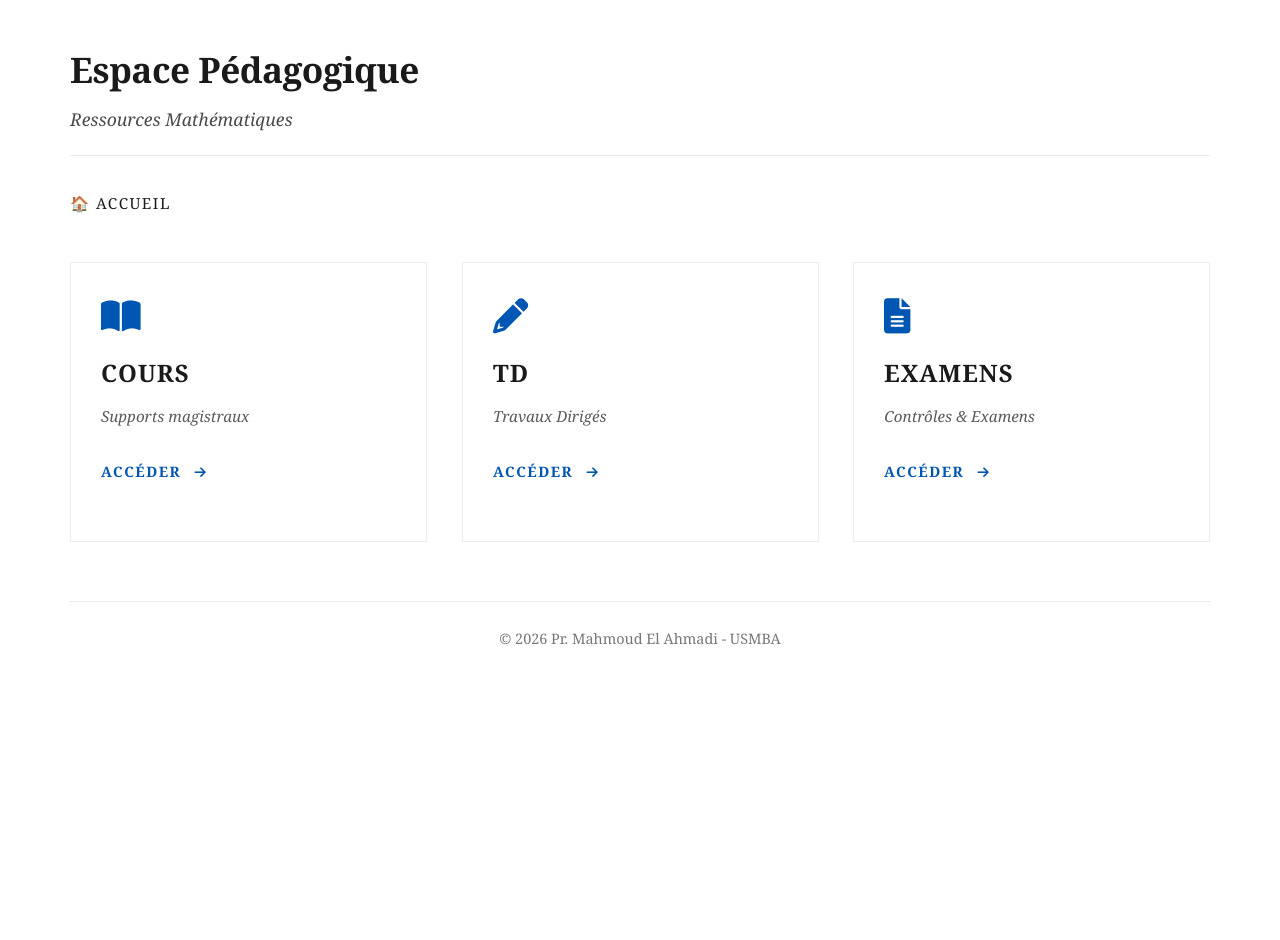
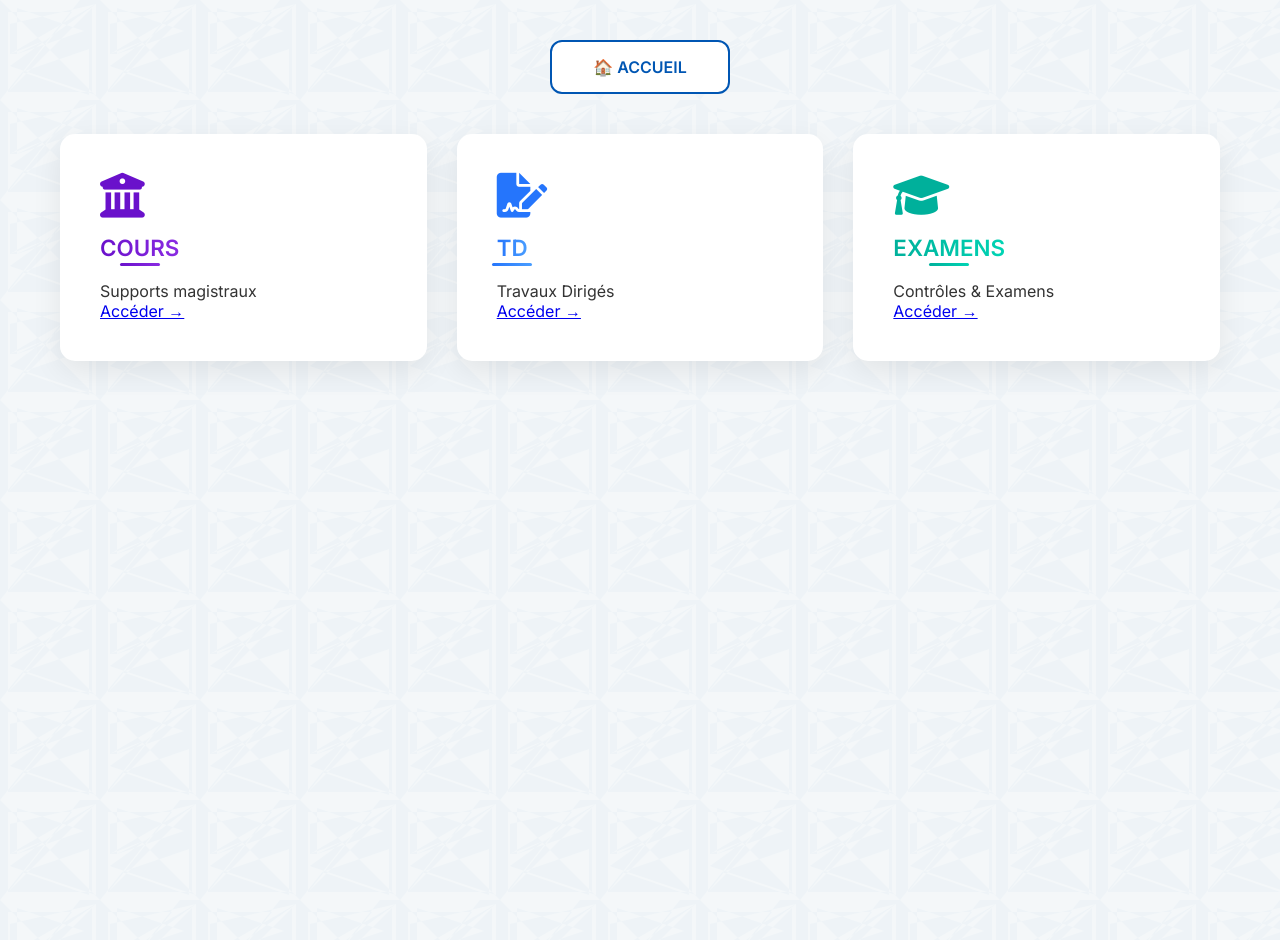
Before and after one commit to mahmoudmath/mahmoudmath.github.io, a Jekyll site: the page pedagogie.html, which Jekyll copies as it is, in a window 1280 px wide. Built offline with Jekyll 4.4.1, drawn with Linux system fonts in a browser that asks for light colours; before the commit the page ends 900 px from its top, so only the background shows below that.

Commit message:
Update pedagogie.html

```diff
--- a/pedagogie.html
+++ b/pedagogie.html
@@ -1,3 +1,4 @@
+
 <!DOCTYPE html>
 <html lang="fr">
 <head>
@@ -10,181 +11,13 @@ j=d.createElement(s),dl=l!='dataLayer'?'&l='+l:'';j.async=true;j.src=
 <!-- End Google Tag Manager -->
     <meta charset="UTF-8">
     <meta name="viewport" content="width=device-width, initial-scale=1.0">
-    <title>Pédagogie - Pr. Mahmoud El Ahmadi</title>
+    <title>Pédagogie - Prof. El Ahmadi</title>
     <meta name="description" content="Espace pédagogique du Pr. Mahmoud El Ahmadi. Accédez aux supports de cours, séries de travaux dirigés (TD) et annales d'examens de mathématiques pour les étudiants de la FST de Fès.">
     <meta name="keywords" content="Cours Mathématiques, TD, Examens, FST Fès, USMBA, Mahmoud El Ahmadi, Analyse, Ressources Pédagogiques, Exercices Corrigés">
     <meta name="author" content="Pr. Mahmoud El Ahmadi">
+    <!-- Ajout de FontAwesome pour les icônes professionnelles -->
     <link rel="stylesheet" href="https://cdnjs.cloudflare.com/ajax/libs/font-awesome/6.0.0/css/all.min.css">
-    <link href="https://unpkg.com/aos@2.3.1/dist/aos.css" rel="stylesheet">
-    <style>
-        /* Copié exactement depuis la page Recherche */
-        * {
-            margin: 0;
-            padding: 0;
-            box-sizing: border-box;
-        }
-
-        body {
-            font-family: 'Georgia', 'Times New Roman', Palatino, serif;
-            background-color: white;
-            color: #1e1e1e;
-            line-height: 1.7;
-        }
-
-        .container {
-            max-width: 1200px;
-            margin: 0 auto;
-            padding: 40px 30px;
-        }
-
-        /* Header identique à Recherche */
-        .professor-header {
-            margin-bottom: 30px;
-            padding-bottom: 20px;
-            border-bottom: 1px solid #eaeaea;
-        }
-
-        .professor-name {
-            font-size: 2.2rem;
-            font-weight: 600;
-            color: #1a1a1a;
-            margin-bottom: 5px;
-            letter-spacing: -0.5px;
-        }
-
-        .professor-title {
-            font-size: 1.1rem;
-            color: #4a4a4a;
-            font-weight: 400;
-            font-style: italic;
-        }
-
-        /* Navigation identique à Recherche */
-        .academic-nav {
-            margin: 25px 0 30px;
-        }
-
-        .academic-nav a {
-            text-decoration: none;
-            color: #1a1a1a;
-            font-size: 0.95rem;
-            text-transform: uppercase;
-            letter-spacing: 1.5px;
-            font-weight: 500;
-            padding: 5px 0;
-            transition: color 0.2s;
-            display: inline-block;
-        }
-
-        .academic-nav a:hover {
-            color: #0056b3;
-        }
-
-        /* Grille ressources - identique à Recherche */
-        .resources-grid {
-            display: grid;
-            grid-template-columns: repeat(3, 1fr);
-            gap: 35px;
-            margin: 40px 0 30px;
-        }
-
-        /* Cartes identiques à Recherche */
-        .resource-card {
-            background-color: white;
-            padding: 35px 30px;
-            text-decoration: none;
-            border: 1px solid #ededed;
-            transition: all 0.25s ease;
-            display: flex;
-            flex-direction: column;
-            align-items: flex-start;
-        }
-
-        .resource-card:hover {
-            border-color: #c0c0c0;
-            box-shadow: 0 10px 25px rgba(0,86,179,0.04);
-            transform: translateY(-4px);
-        }
-
-        .resource-card i {
-            font-size: 2.2rem;
-            color: #0056b3;
-            margin-bottom: 20px;
-        }
-
-        .resource-card h3 {
-            font-size: 1.5rem;
-            font-weight: 600;
-            color: #1a1a1a;
-            margin-bottom: 10px;
-            letter-spacing: 1px;
-        }
-
-        .resource-card p {
-            color: #5a5a5a;
-            font-size: 0.95rem;
-            margin-bottom: 15px;
-            font-style: italic;
-        }
-
-        .btn-access {
-            display: inline-block;
-            margin-top: 15px;
-            font-size: 0.9rem;
-            font-weight: 600;
-            text-transform: uppercase;
-            letter-spacing: 1.5px;
-            color: #0056b3;
-            border-bottom: 2px solid transparent;
-            padding-bottom: 4px;
-            transition: border 0.2s;
-            text-decoration: none;
-        }
-
-        .resource-card:hover .btn-access {
-            border-bottom-color: #0056b3;
-        }
-
-        .btn-access i {
-            font-size: 0.8rem;
-            margin-left: 8px;
-            color: #0056b3;
-        }
-
-        /* Footer identique à Recherche */
-        .professor-footer {
-            margin-top: 60px;
-            padding-top: 25px;
-            border-top: 1px solid #eaeaea;
-            text-align: center;
-        }
-
-        .signature {
-            font-size: 0.9rem;
-            color: #777;
-        }
-
-        /* Responsive */
-        @media (max-width: 900px) {
-            .resources-grid {
-                grid-template-columns: repeat(2, 1fr);
-            }
-        }
-
-        @media (max-width: 700px) {
-            .resources-grid {
-                grid-template-columns: 1fr;
-            }
-
-            .professor-name {
-                font-size: 1.8rem;
-            }
-
-            .container {
-                padding: 30px 20px;
-            }
-        }
-    </style>
+    <link rel="stylesheet" href="style.css">
 </head>
 <body>
     <!-- Google Tag Manager (noscript) -->
@@ -192,59 +25,35 @@ j=d.createElement(s),dl=l!='dataLayer'?'&l='+l:'';j.async=true;j.src=
 height="0" width="0" style="display:none;visibility:hidden"></iframe></noscript>
 <!-- End Google Tag Manager (noscript) -->
     <div class="container">
-        <!-- Header identique à Recherche - modifié pour Pédagogie -->
-        <header class="professor-header" data-aos="fade-down">
-            <div class="professor-name">Espace Pédagogique</div>
-            <div class="professor-title">Ressources Mathématiques</div>
-        </header>
-
-        <!-- Navigation identique à Recherche -->
-        <nav class="academic-nav" data-aos="fade-up">
-            <a href="index.html">🏠 ACCUEIL</a>
+        <nav class="academic-nav">
+            <a href="index.html" class="nav-card">🏠 ACCUEIL</a>
         </nav>
 
-        <!-- Grille des ressources pédagogiques - 3 cartes -->
         <div class="resources-grid">
-            <!-- COURS -->
-            <a href="choix-annee-cours.html" class="resource-card" data-aos="zoom-in">
-                <i class="fa-solid fa-book-open"></i>
+            <!-- CARTE COURS -->
+            <div class="resource-card">
+                <div class="academic-icon"><i class="fas fa-university"></i></div>
                 <h3>COURS</h3>
                 <p>Supports magistraux</p>
-                <span class="btn-access">Accéder <i class="fa-solid fa-arrow-right"></i></span>
-            </a>
+                <a href="choix-annee-cours.html" class="btn-resource">Accéder →</a>
+            </div>
 
-            <!-- TD -->
-            <a href="choix-annee-td.html" class="resource-card" data-aos="zoom-in" data-aos-delay="100">
-                <i class="fa-solid fa-pencil-alt"></i>
+            <!-- CARTE TD -->
+            <div class="resource-card">
+                <div class="academic-icon"><i class="fas fa-file-signature"></i></div>
                 <h3>TD</h3>
                 <p>Travaux Dirigés</p>
-                <span class="btn-access">Accéder <i class="fa-solid fa-arrow-right"></i></span>
-            </a>
+                <a href="choix-annee-td.html" class="btn-resource">Accéder →</a>
+            </div>
 
-            <!-- EXAMENS -->
-            <a href="choix-annee-examens.html" class="resource-card" data-aos="zoom-in" data-aos-delay="200">
-                <i class="fa-solid fa-file-alt"></i>
+            <!-- CARTE EXAMENS -->
+            <div class="resource-card">
+                <div class="academic-icon"><i class="fas fa-graduation-cap"></i></div>
                 <h3>EXAMENS</h3>
                 <p>Contrôles & Examens</p>
-                <span class="btn-access">Accéder <i class="fa-solid fa-arrow-right"></i></span>
-            </a>
+                <a href="choix-annee-examens.html" class="btn-resource">Accéder →</a>
+            </div>
         </div>
-
-        <!-- Footer identique à Recherche -->
-        <footer class="professor-footer">
-            <div class="signature">
-                <p>© 2026 Pr. Mahmoud El Ahmadi - USMBA</p>
-            </div>
-        </footer>
     </div>
-
-    <!-- Scripts identiques à Recherche -->
-    <script src="https://unpkg.com/aos@2.3.1/dist/aos.js"></script>
-    <script>
-        AOS.init({
-            duration: 600,
-            once: true
-        });
-    </script>
 </body>
 </html>
```
